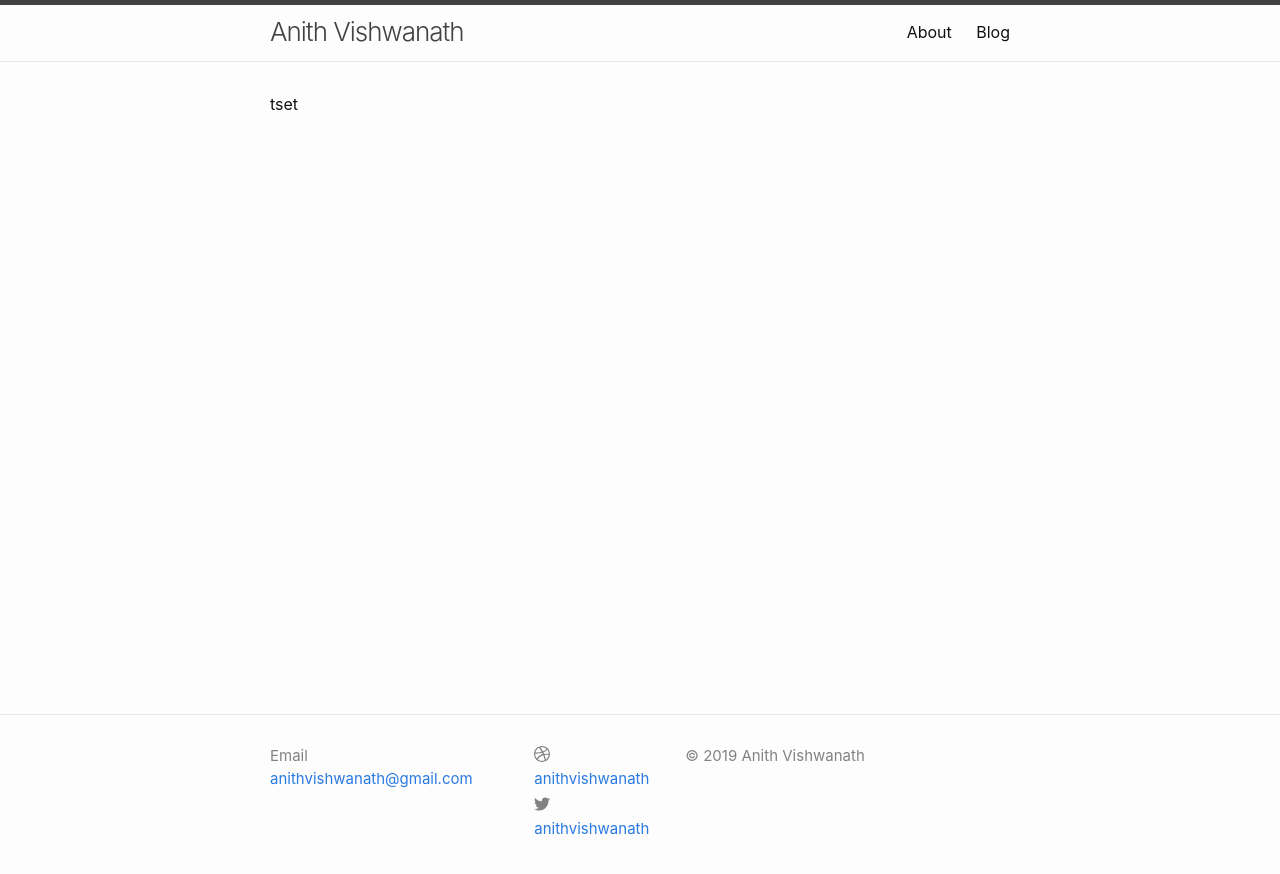
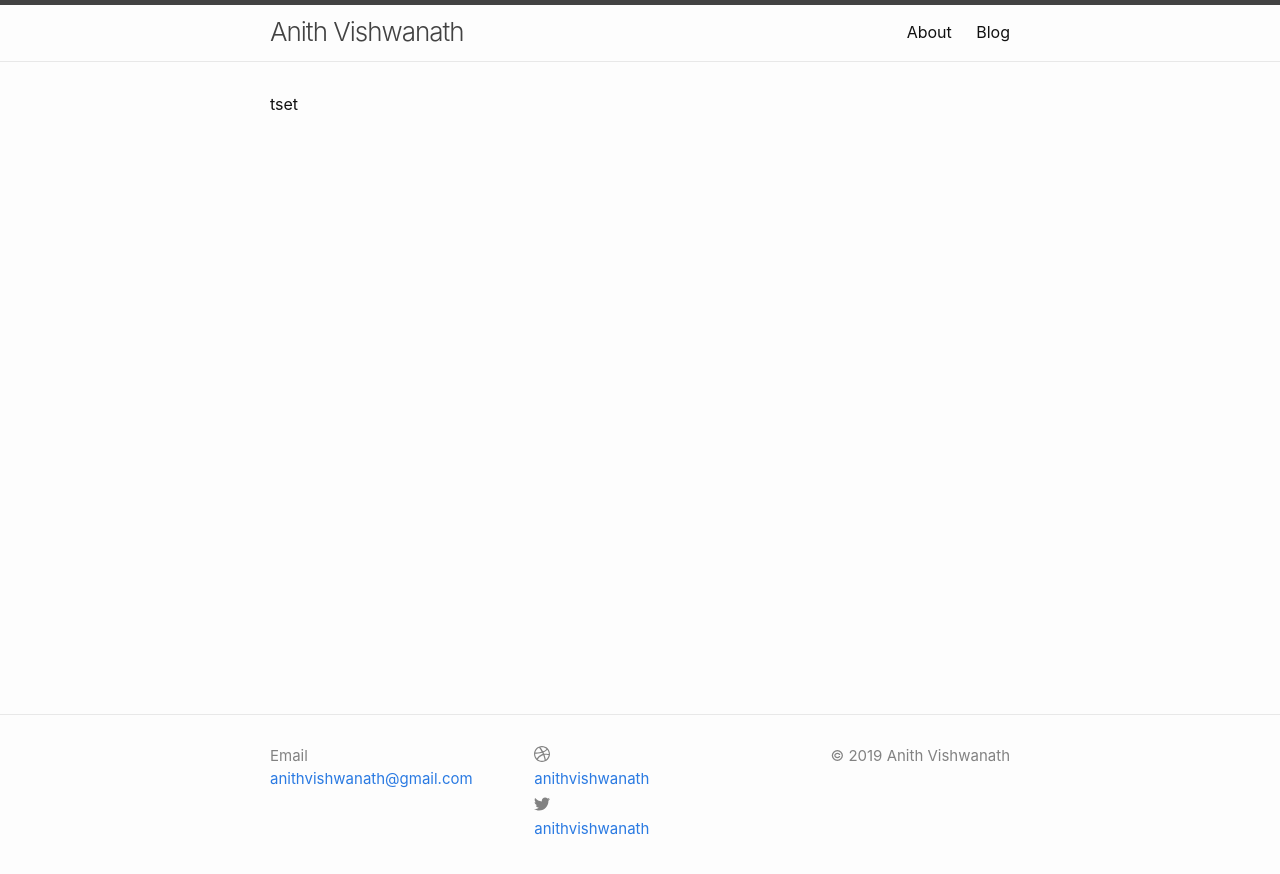
Before and after one commit to anithvishwanath/anithvishwanath.github.io, a Jekyll site: the page built from pages/blog.html, in a window 1280 px wide. Shown: the top 874 px of the page. Built offline with Jekyll 4.4.1, drawn with Linux system fonts in a browser that asks for light colours.

Commit message:
Update main.css

```diff
--- a/assets/main.css
+++ b/assets/main.css
@@ -300,6 +300,10 @@ table {
   width: -webkit-calc(45% - (30px / 2));
   width: calc(45% - (30px / 2)); }
 
+.copy p {
+    text-align: right;
+}
+
 @media screen and (max-width: 800px) {
   .footer-col-1,
   .footer-col-2 {
@@ -308,10 +312,7 @@ table {
 
   .footer-col-3 {
     width: -webkit-calc(100% - (30px / 2));
-    width: calc(100% - (30px / 2)); }
-
-  .copy p {
-    text-align: right; }}
+    width: calc(100% - (30px / 2)); }}
 
 @media screen and (max-width: 600px) {
   .footer-col {
```
